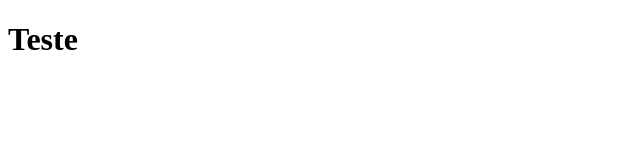
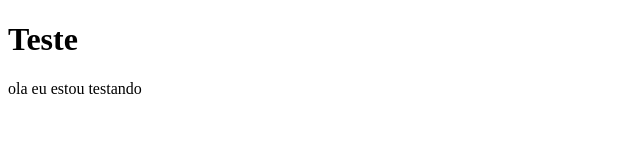
Before and after one commit to LuisMIguelFurlanettoSousa/clone-tabnews, a Next.js app: page / in a window 1280 px wide. Shown: the top 160 px of the page, without its empty margins (0-640 px from the left). Built offline with nearby package versions, Linux system fonts and the light colour scheme.

Commit message:
enviando a pagina inicial

```diff
--- a/pages/index.js
+++ b/pages/index.js
@@ -1,6 +1,11 @@
 function Home() {
 
-    return <h1>Teste</h1>
+    return (
+        <div>
+            <h1>Teste</h1>
+            <p>ola eu estou testando</p>
+        </div>
+    )
 
 }
 
```
